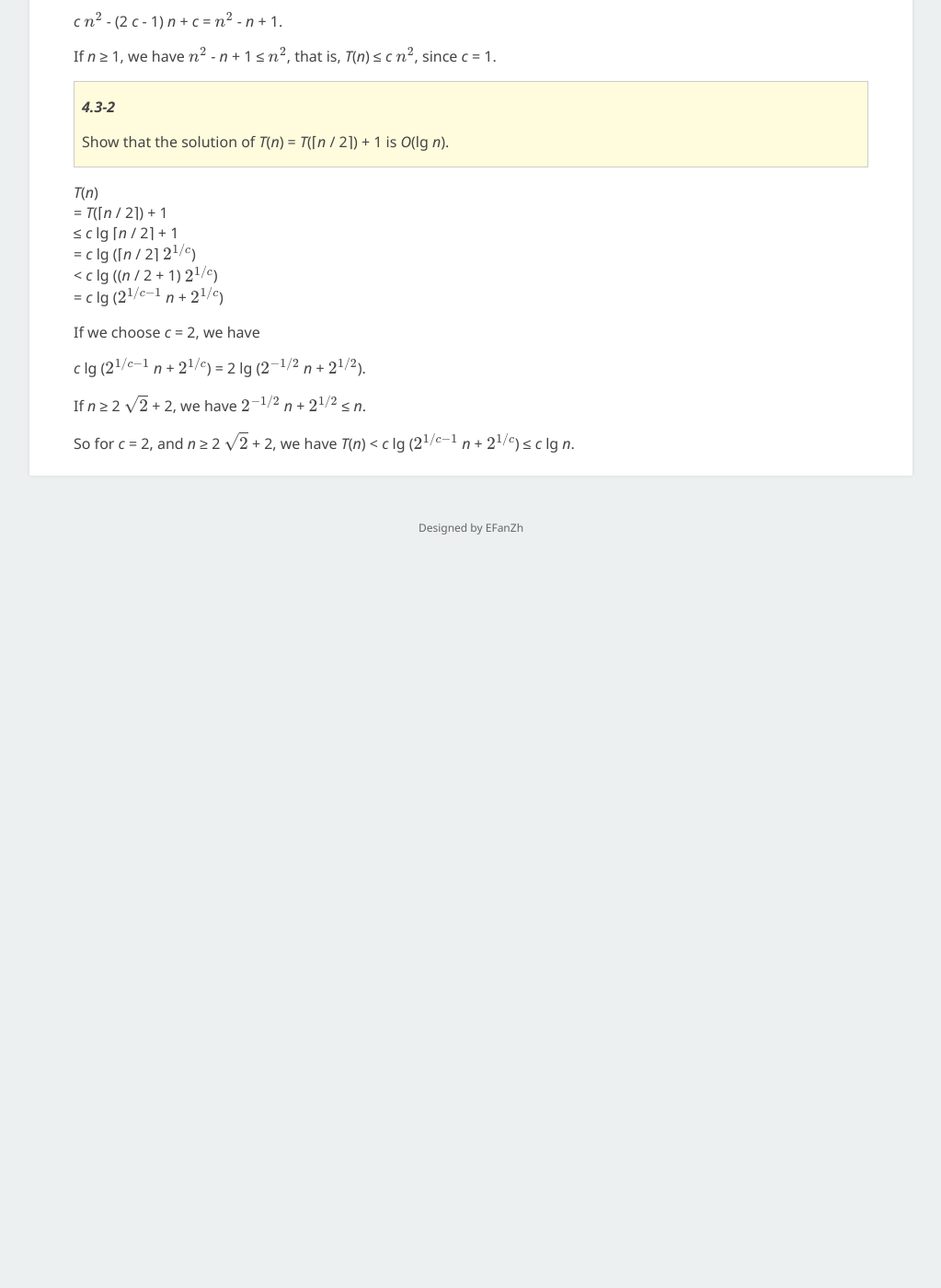
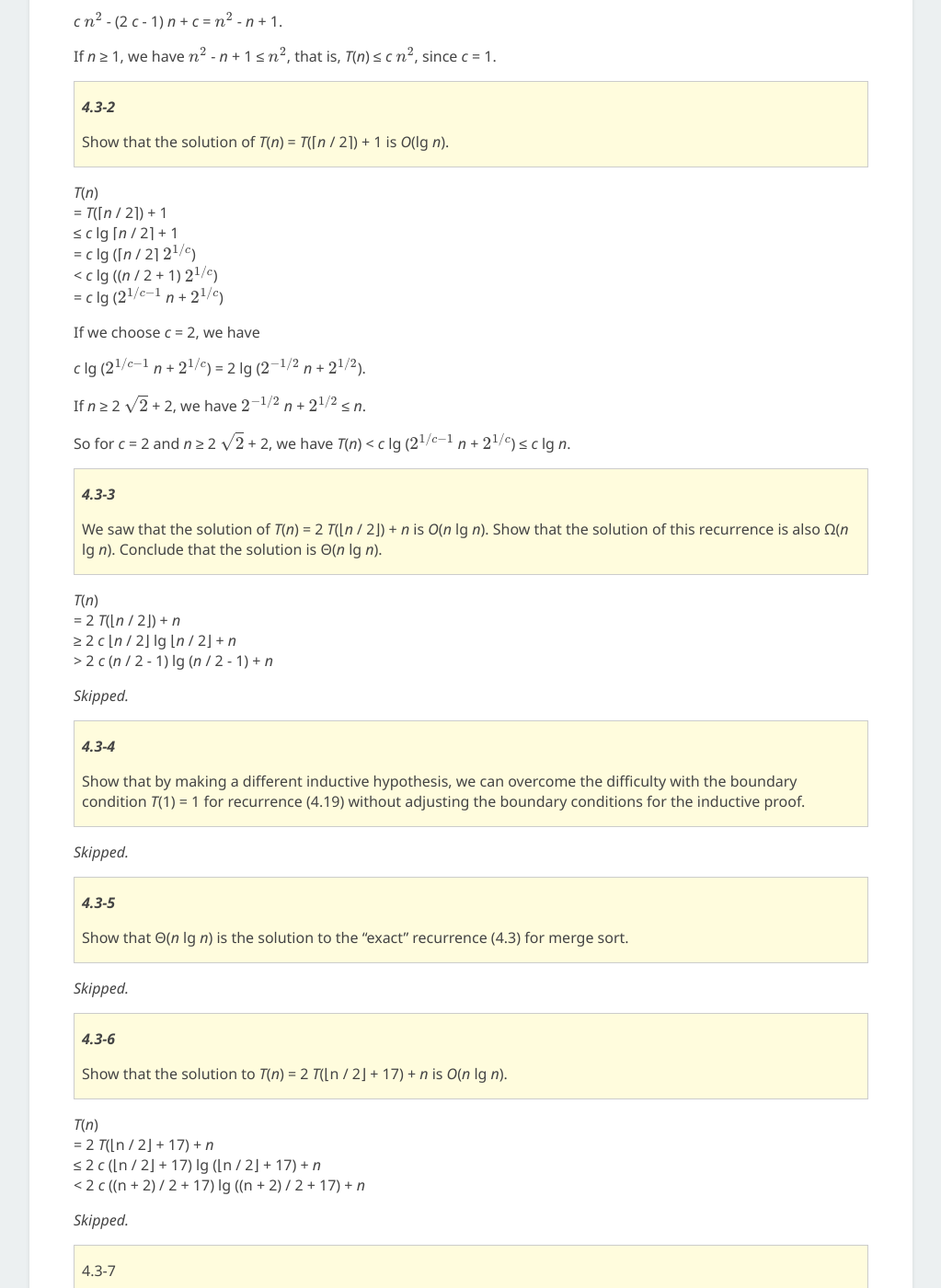
Before and after one commit to EFanZh/efanzh.github.io, a Jekyll site: the page built from _posts/2018-10-05-introduction-to-algorithms-exercises.md, in a window 1280 px wide and 1400 px high, scrolled down 25249 px. Shown: the whole window at 92% size, without its empty margins (128-1151 px from the left). Built offline with Jekyll 4.4.1, drawn with Linux system fonts in a browser that asks for light colours; formulas are drawn with MathJax 3; before the commit the page ends 25879 px from its top, so only the background shows below that; some of the changed text lies outside the part shown.

Commit message:
Add exercise 4.3-7 from CLRS

```diff
--- a/_posts/2018-10-05-introduction-to-algorithms-exercises.md
+++ b/_posts/2018-10-05-introduction-to-algorithms-exercises.md
@@ -1165,4 +1165,57 @@
 
 If *n* ≥ 2 $\sqrt{2}$ + 2, we have $2^{-1 / 2}$ *n* + $2^{1 / 2}$ ≤ *n*.
 
-So for *c* = 2, and *n* ≥ 2 $\sqrt{2}$ + 2, we have *T*(*n*) < *c* lg ($2^{1 / c - 1}$ *n* + $2^{1 / c}$) ≤ *c* lg *n*.
+So for *c* = 2 and *n* ≥ 2 $\sqrt{2}$ + 2, we have *T*(*n*) < *c* lg ($2^{1 / c - 1}$ *n* + $2^{1 / c}$) ≤ *c* lg *n*.
+
+> ***4.3-3***
+>
+> We saw that the solution of *T*(*n*) = 2 *T*(⌊*n* / 2⌋) + *n* is *O*(*n* lg *n*). Show that the solution of this
+> recurrence is also Ω(*n* lg *n*). Conclude that the solution is Θ(*n* lg *n*).
+
+*T*(*n*)\
+= 2 *T*(⌊*n* / 2⌋) + *n*\
+≥ 2 *c* ⌊*n* / 2⌋ lg ⌊*n* / 2⌋ + *n*\
+\> 2 *c* (*n* / 2 - 1) lg (*n* / 2 - 1) + *n*
+
+*Skipped.*
+
+> ***4.3-4***
+>
+> Show that by making a different inductive hypothesis, we can overcome the difficulty with the boundary condition
+> *T*(1) = 1 for recurrence (4.19) without adjusting the boundary conditions for the inductive proof.
+
+*Skipped.*
+
+> ***4.3-5***
+>
+> Show that Θ(*n* lg *n*) is the solution to the “exact” recurrence (4.3) for merge sort.
+
+*Skipped.*
+
+> ***4.3-6***
+>
+> Show that the solution to *T*(*n*) = 2 *T*(⌊n / 2⌋ + 17) + *n* is *O*(*n* lg *n*).
+
+*T*(*n*)\
+= 2 *T*(⌊n / 2⌋ + 17) + *n*\
+≤ 2 *c* (⌊n / 2⌋ + 17) lg (⌊n / 2⌋ + 17) + *n*\
+< 2 *c* ((n + 2) / 2 + 17) lg ((n + 2) / 2 + 17) + *n*
+
+*Skipped.*
+
+> 4.3-7
+>
+> Using the master method in Section 4.5, you can show that the solution to the recurrence
+> *T*(*n*) = 4 *T*(*n* / 3) + *n* is *T*(*n*) = Θ($n^{\log_3 4}$). Show that a substitution proof with the assumption
+> *T*(*n*) ≤ *c* $n^{\log_3 4}$ fails. Then show how to subtract off a lower-order term to make a substitution proof
+> work.
+
+Suppose *T*(*n*) ≤ *c* $n^{\log_3 4}$ - 3 *n*, we have:
+
+*T*(*n*)\
+= 4 *T*(*n* / 3) + *n*\
+≤ 4 (*c* $\left(n / 3\right)^{\log_3 4}$ - 3 (*n* / 3)) + *n*\
+= 4 (*c* $n^{\log_3 4}$ / 4 - *n*) + *n*\
+= *c* $n^{\log_3 4}$ - 3 *n*.
+
+That is exactly what we want.
```
